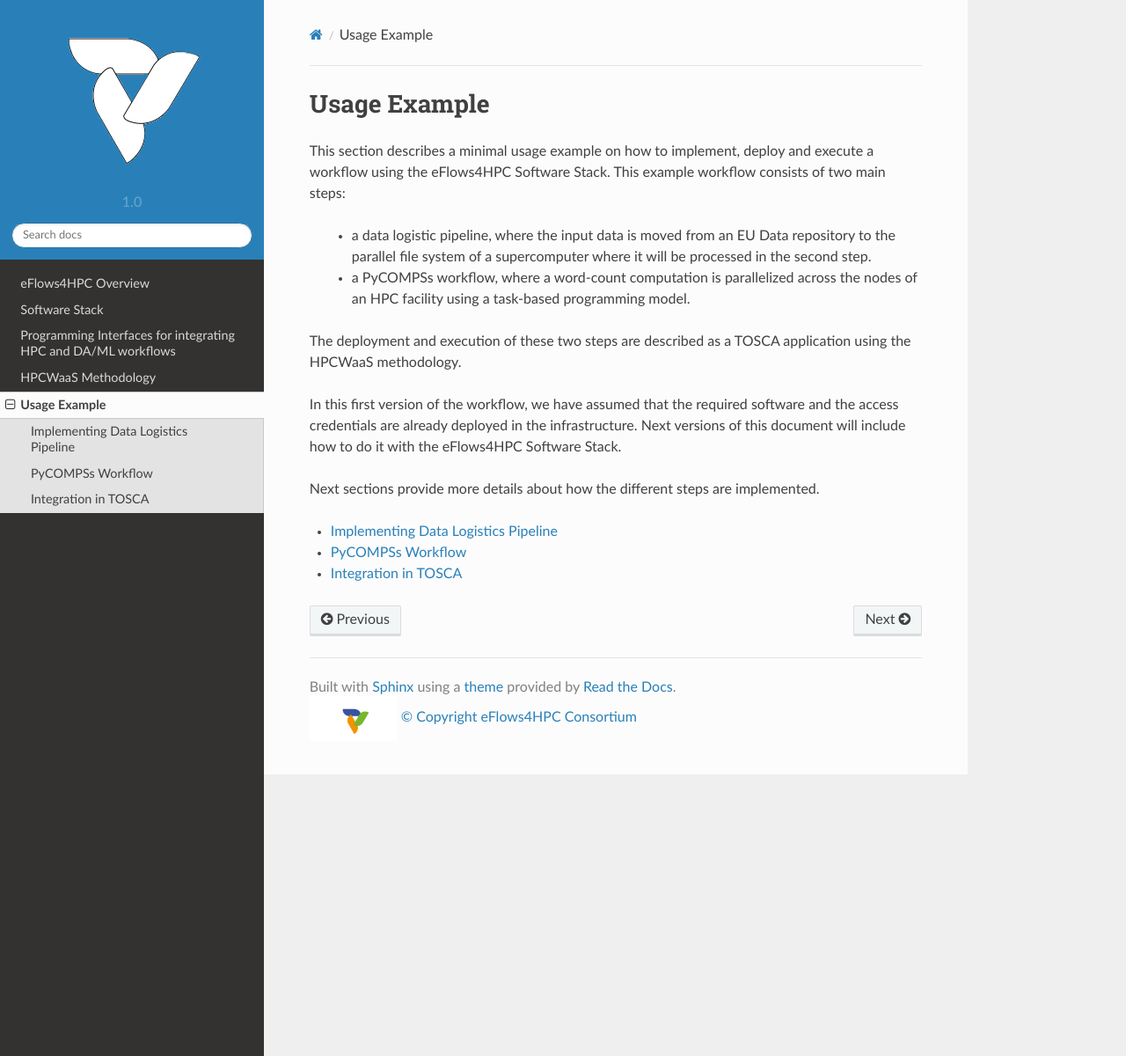
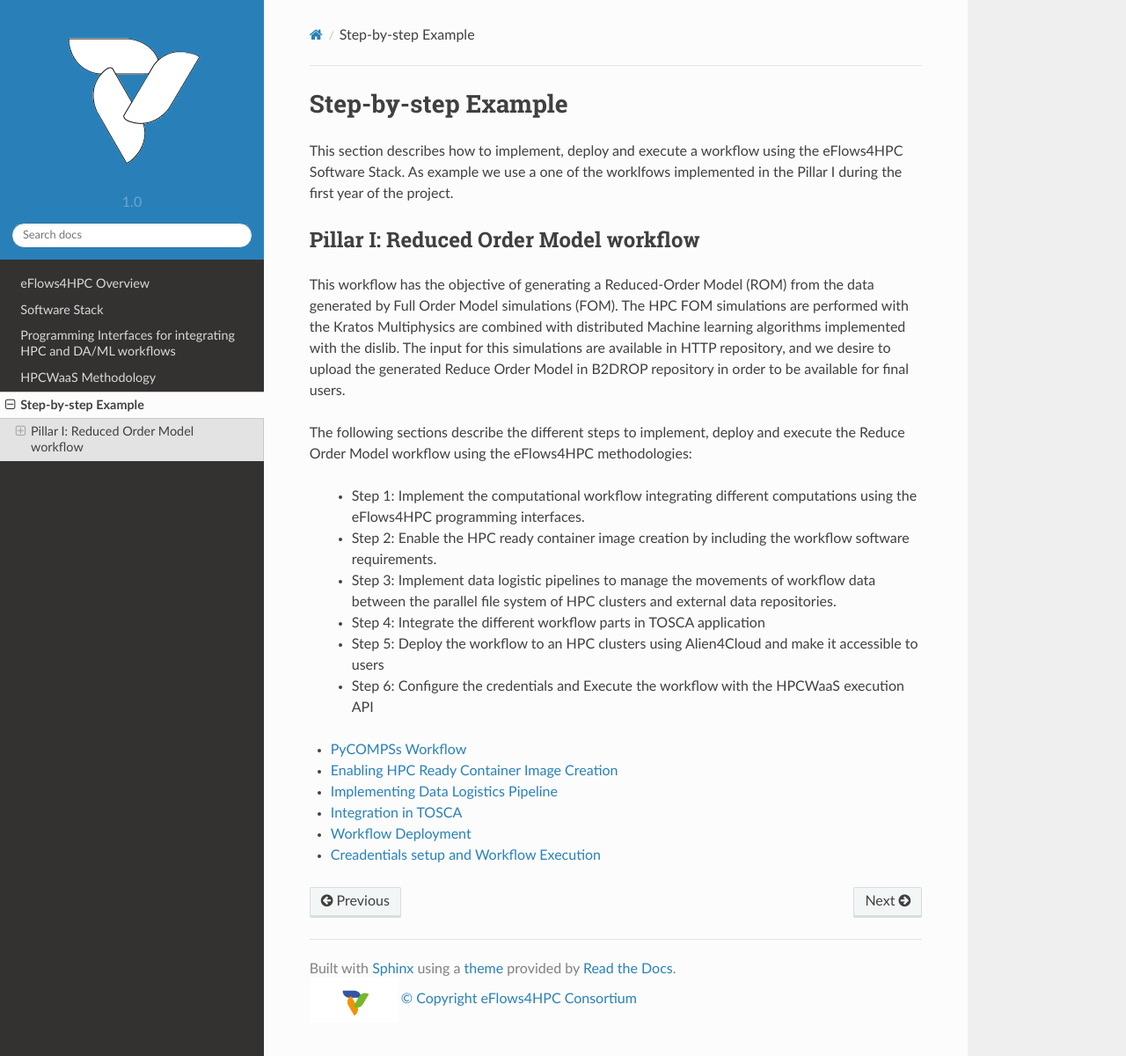
Before and after one commit to eflows4hpc/documentation, a Sphinx documentation site: the page built from doc/source/Sections/04_Usage_Example.rst, in a window 1280 px wide and 1200 px high. Shown: the whole window at 88% size. Built offline with Sphinx 7.4.7 and the Read the Docs theme 2.0.0, drawn with Linux system fonts in a browser that asks for light colours; formulas are drawn with MathJax 3.

Commit message:
update usage example

```diff
--- a/doc/source/Sections/01_Software_Stack.rst
+++ b/doc/source/Sections/01_Software_Stack.rst
@@ -7,7 +7,7 @@
 .. Comment: Once D1.1 is available on-line, we could add a link to the deliverable
 
 .. _fig_stack_by_functionality:
-.. figure:: 01_Software_Stack/Figures/current_release.png
+.. figure:: 01_Software_Stack/Figures/current_release_y2.png
     :figwidth: 50 %
     :alt: Software Stack by functionality
     :align: center
@@ -18,7 +18,7 @@
 The Runtime components are deployed in the computing infrastructure to perform the parallel execution and data management of the workflow inside the assigned computing nodes. Finally, the HPDA/ML Frameworks are the software components which are used inside the workflows to implement the Machine Learning and Data Analytic algorithms.
 
 .. _fig_stack_by_deployment:
-.. figure:: 01_Software_Stack/Figures/software_deployment.png
+.. figure:: 01_Software_Stack/Figures/software_deployment_y2.png
     :figwidth: 40 %
     :alt: Software Stack by deployment
     :align: center
--- a/doc/source/Sections/01_Software_Stack/01_Gateway_services/07_Software_Catalog.rst
+++ b/doc/source/Sections/01_Software_Stack/01_Gateway_services/07_Software_Catalog.rst
@@ -25,7 +25,9 @@
 Including new software
 ----------------------
 
-To include new  software in the repository, create a fork of the repository. Inside the packages folder create a new folder with the name of the software. This folder should contain the description of the new software including at least the spack package description and invocation description. Then, create a create pull request with the branch of the newly added software. This pull request will be reviewed an added to merge to the repository.
+To include new  software in the repository, create a fork of the repository. Inside the packages folder create a new folder with the name of the software. This folder should contain the description of the new software including at least the Spack package description_ and `Software invocation description <../../02_Programming_Interfaces/Software_Description.rst>`_.
 
-.. _repository: https://github.com/eflows4hpc/workflow_registry
+Finally, create a create pull request with the branch of the newly added software. This pull request will be reviewed an  merged to the repository.
+
+.. _repository: https://github.com/eflows4hpc/software-catalog
 .. _description: https://spack.readthedocs.io/en/latest/packaging_guide.html
--- a/doc/source/Sections/04_Usage_Example.rst
+++ b/doc/source/Sections/04_Usage_Example.rst
@@ -1,26 +1,29 @@
-=============
-Usage Example
-=============
+====================
+Step-by-step Example
+====================
 
-This section describes a minimal usage example on how to implement, deploy and execute
-a workflow using the eFlows4HPC Software Stack. This example workflow consists of
-two main steps:
+This section describes how to implement, deploy and execute
+a workflow using the eFlows4HPC Software Stack. As example we use a one of the worklfows implemented in the Pillar I during the first year of the project.
 
-  - a data logistic pipeline, where the input data is moved from an EU Data repository to the parallel file system of a supercomputer where it will be processed in the second step.
-  - a PyCOMPSs workflow, where a word-count computation is parallelized across the nodes of an HPC facility using a task-based programming model.
+Pillar I: Reduced Order Model workflow
+--------------------------------------
+This workflow has the objective of generating a Reduced-Order Model (ROM) from the data generated by Full Order Model simulations (FOM). The HPC FOM simulations are performed with the Kratos Multiphysics are combined with distributed Machine learning algorithms implemented with the dislib. The input for this simulations are available in HTTP repository, and we desire to upload the generated Reduce Order Model in B2DROP repository in order to be available for final users.
 
-The deployment and execution of these two steps are described as a TOSCA application
-using the HPCWaaS methodology.
+The following sections describe the different steps to implement, deploy and execute the Reduce Order Model workflow using the eFlows4HPC methodologies:
 
-In this first version of the workflow, we have assumed that the required software
-and the access credentials are already deployed in the infrastructure. Next versions
-of this document will include how to do it with the eFlows4HPC Software Stack.
-
-Next sections provide more details about how the different steps are implemented.
+  - Step 1: Implement the computational workflow integrating different computations using the eFlows4HPC programming interfaces.
+  - Step 2: Enable the HPC ready container image creation by including the workflow software requirements.
+  - Step 3: Implement data logistic pipelines to manage the movements of workflow data between  the parallel file system of HPC clusters and external data repositories.
+  - Step 4: Integrate the different workflow parts in TOSCA application
+  - Step 5: Deploy the workflow to an HPC clusters using Alien4Cloud and make it accessible to users
+  - Step 6: Configure the credentials and Execute the workflow with the HPCWaaS execution API
 
 .. toctree::
    :maxdepth: 1
 
+   04_Usage_Example/PyCOMPSs_workflow
+   04_Usage_Example/Enable_Container_Image_creation
    04_Usage_Example/Data_Logistics_Pipeline
-   04_Usage_Example/PyCOMPSs_workflow
    04_Usage_Example/TOSCA_Description
+   04_Usage_Example/Workflow_Deployment
+   04_Usage_Example/Workflow_Execution
--- /dev/null
+++ b/doc/source/Sections/04_Usage_Example/Enable_Container_Image_creation.rst
@@ -0,0 +1,2 @@
+Enabling HPC Ready Container Image Creation
+===========================================
--- /dev/null
+++ b/doc/source/Sections/04_Usage_Example/Workflow_Deployment.rst
@@ -0,0 +1,2 @@
+Workflow Deployment
+===================
--- /dev/null
+++ b/doc/source/Sections/04_Usage_Example/Workflow_Execution.rst
@@ -0,0 +1,2 @@
+Creadentials setup and Workflow Execution
+=========================================
```
Also changed, not shown: doc/source/Sections/01_Software_Stack/01_Gateway_services/08_Workflow_Registry.rst (+4 -3 lines), doc/source/Sections/01_Software_Stack/Figures/current_release_y2.png (added), doc/source/Sections/01_Software_Stack/Figures/software_deployment_y2.png (added).
